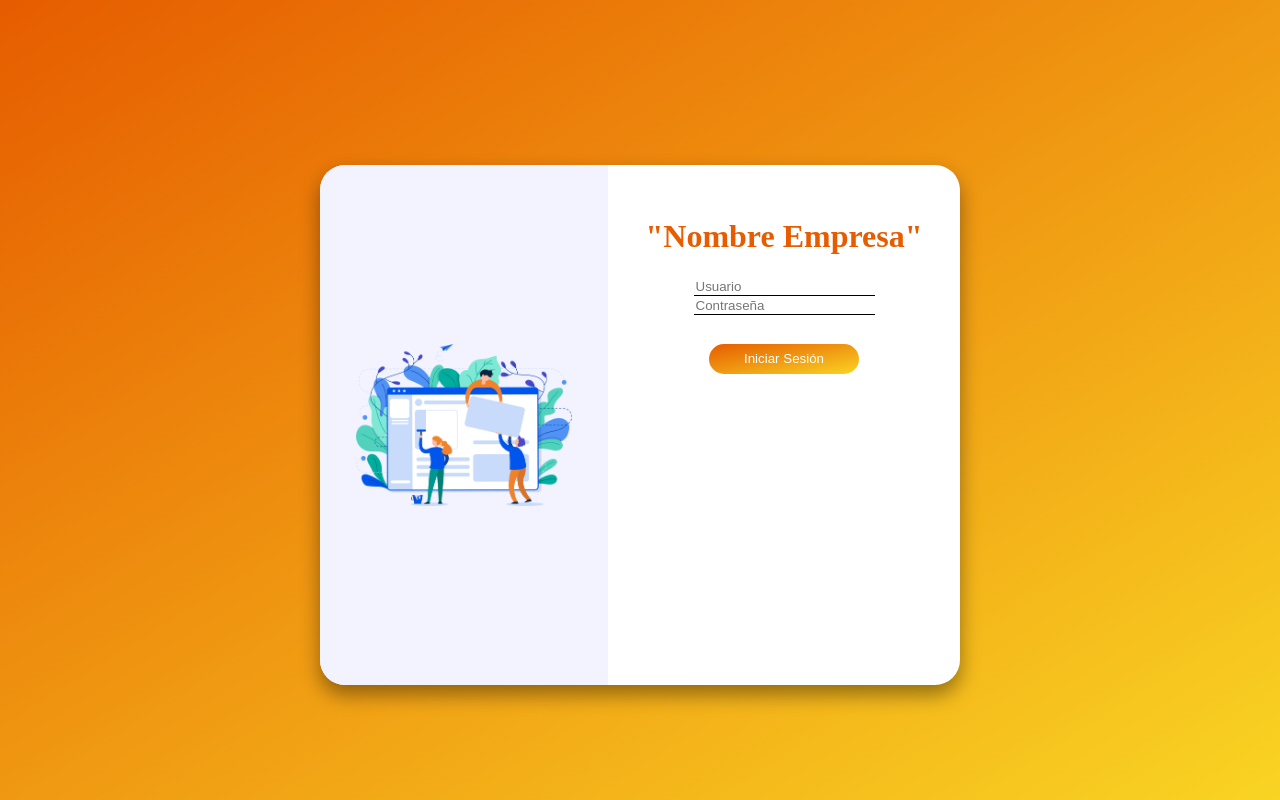
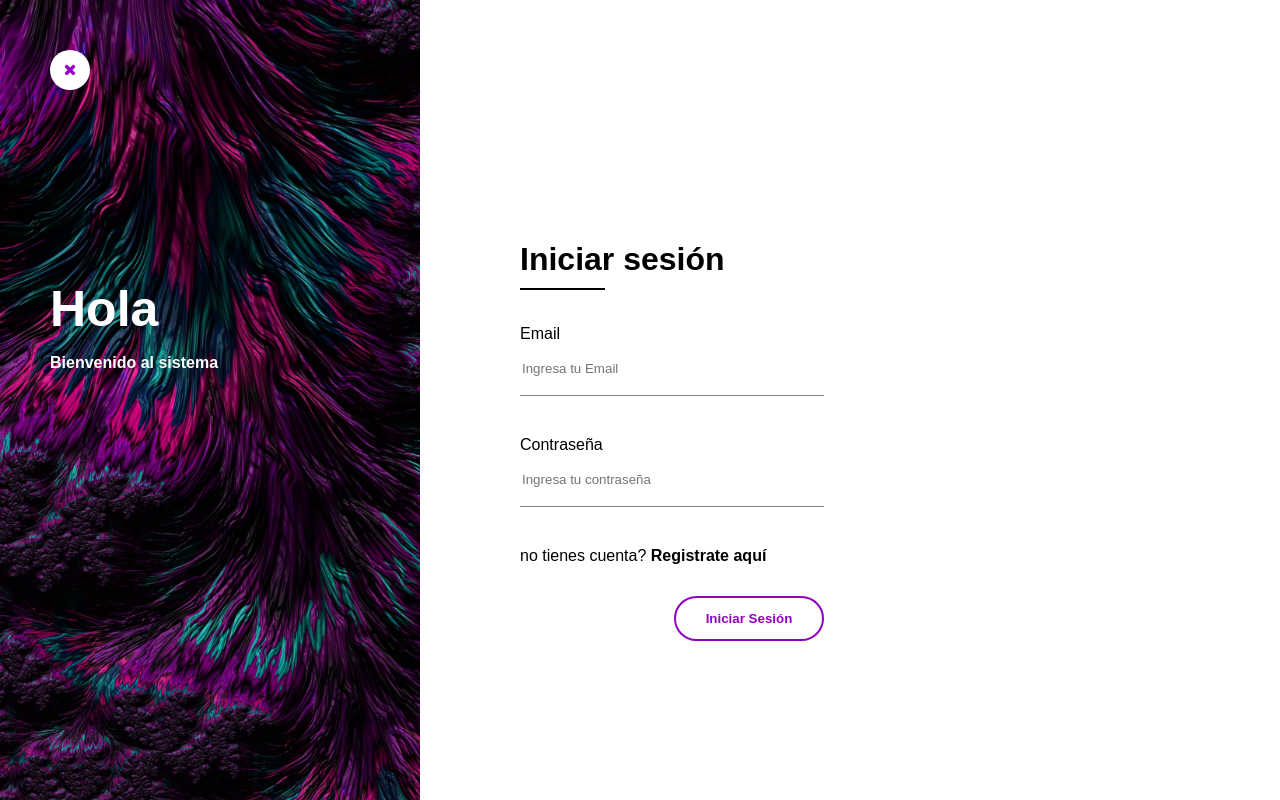
Before and after one commit to JuandaGarcia/ConstruccionSoftwareWeb, a PHP site: page /login.html in a window 1280 px wide. Run offline with PHP 8.4, Linux system fonts and the light colour scheme.

Commit message:
Login terminado (Faltan iconos en los imputs)

```diff
--- a/Vista/css/LoginRegister.css
+++ b/Vista/css/LoginRegister.css
@@ -1,31 +1,39 @@
 body {
-    background: linear-gradient(to bottom right, #e65c00, #F9D423);
-    background-size: 100vw 100vh;
-}
-
-.contenedor {
-    margin: 25px 0px;
     display: flex;
-    width: 50vw;
-    height: 65vh;
-    border-radius: 25px;
+    width: 100vw;
+    height: 100vh;
     background-color: white;
-    position: absolute;
-    top: 50%;
-    left: 50%;
-    transform: translate(-50%,-50%);
-    box-shadow: 0px 10px 20px rgba(0, 0, 0, 0.4);
-    overflow: hidden;
+    margin: 0px;
+    padding: 0px;
+    font-family: 'Product Sans', sans-serif;
+    font-weight: normal;
 }
 
 .seccion-imagen{
-    background-color: rgb(242, 243, 255);
+    background-image: url(../img/login.jpg);
     background-size: cover;
-    height: 100%;
-    width: 50%;
-    display: flex;
+    max-height: 100vh;
+    width: 25vw;
+    display: block;
     align-items: center;
     justify-content: center;
+    padding: 50px;
+    color: white;
+}
+
+.seccion-imagen h1{
+    font-size: 50px;
+    margin: 0px;
+}
+
+.texto {
+    position: fixed;
+    top: 35vh;
+}
+
+a {
+    text-decoration: none;
+    color: black;
 }
 
 .imagen{
@@ -33,29 +41,143 @@ body {
 }
 
 .seccion-formulario{
-    height: 100%;
-    width: 50%;
+    height: 100vh;
+    max-width: 75vw;
+    display: flex;
+    align-items: center;
+    justify-content: center;
+    color: black;
+    padding-right: 300px;
+    padding-left: 100px;
+}
+.seccion-formulario p {
+    margin-top: 0px;
+}
+
+.seccion-formulario h1 {
+    margin-bottom: 0px;
+}
+
+.linea{
+    border-top: 2px solid black;
+    width: 85px;
+    margin: 10px 0px;
+    margin-bottom: 35px;
+    display: block;
+}
+
+.boton-salir{
+    width: 40px;
+    height: 40px;
+    border-radius: 50%;
+    background-color: white;
+    display: inherit;
+    line-height: 40px;
+    text-align: center;
+    color: #9300c0;
+}
+
+.boton-salir:hover{
+    color: white;
+    background-color: #9300c0;
+}
+
+.formulario{
+    position: relative;
+}
+
+.boton-iniciar{
+    background: transparent;
+    border: 2px solid #9300c0;
+    color: #9300c0;
+    border-radius: 50px;
+    height: 45px;
+    width: 150px;
     display: block;
     text-align: center;
-    align-items: center;
-    justify-content: center;
-    color: #e65c00;
-    padding: 5%;
+    margin-top: 5%;
+    outline: none;
+    font-weight: bold;
+    font-family: 'Product Sans', sans-serif;
+    position: absolute;
+    right: 0;
 }
 
-.boton{
-    background: linear-gradient(to bottom right, #e65c00, #F9D423);
-    border: none;
+.boton-iniciar:hover {
+    background-color: #9300c0;
     color: white;
-    border-radius: 50px;
-    height: 30px;
-    width: 150px;
-    display: initial;
-    text-align: center;
-    margin-top: 10%;
-}
+  }
 
 .imput-text{
     border: none;
-    border-bottom: 1px solid black;
+    width: 300px;
+    height: 50px;
+    border-bottom: 1px solid gray;
+    margin-bottom: 40px;
+    outline: none;
+    font-family: 'Product Sans', sans-serif;
+    font-weight: normal;
 }
+
+.imput-text:focus {
+    border-bottom: 1px solid #9300c0;
+}
+
+@font-face {
+    font-family: 'fontello';
+    src: url('../fonts/fontello.eot?4266752');
+    src: url('../fonts/fontello.eot?4266752#iefix') format('embedded-opentype'),
+         url('../fonts/fontello.woff2?4266752') format('woff2'),
+         url('../fonts/fontello.woff?4266752') format('woff'),
+         url('../fonts/fontello.ttf?4266752') format('truetype'),
+         url('../fonts/fontello.svg?4266752#fontello') format('svg');
+    font-weight: normal;
+    font-style: normal;
+  }
+  /* Chrome hack: SVG is rendered more smooth in Windozze. 100% magic, uncomment if you need it. */
+  /* Note, that will break hinting! In other OS-es font will be not as sharp as it could be */
+  /*
+  @media screen and (-webkit-min-device-pixel-ratio:0) {
+    @font-face {
+      font-family: 'fontello';
+      src: url('../font/fontello.svg?4266752#fontello') format('svg');
+    }
+  }
+  */
+
+   [class^="icon-"]:before, [class*=" icon-"]:before {
+    font-family: "fontello";
+    font-style: normal;
+    font-weight: normal;
+    speak: none;
+
+    display: inline-block;
+    text-decoration: inherit;
+    width: 1em;
+    margin-right: .2em;
+    text-align: center;
+    /* opacity: .8; */
+
+    /* For safety - reset parent styles, that can break glyph codes*/
+    font-variant: normal;
+    text-transform: none;
+
+    /* fix buttons height, for twitter bootstrap */
+    line-height: 1em;
+
+    /* Animation center compensation - margins should be symmetric */
+    /* remove if not needed */
+    margin-left: .2em;
+
+    /* you can be more comfortable with increased icons size */
+    /* font-size: 120%; */
+
+    /* Font smoothing. That was taken from TWBS */
+    -webkit-font-smoothing: antialiased;
+    -moz-osx-font-smoothing: grayscale;
+
+    /* Uncomment for 3D effect */
+    /* text-shadow: 1px 1px 1px rgba(127, 127, 127, 0.3); */
+  }
+
+  .icon-cancel:before { content: '\e801'; } /* '' */
--- a/Vista/login.html
+++ b/Vista/login.html
@@ -4,21 +4,35 @@
     <meta charset="UTF-8">
     <meta name="viewport" content="width=device-width, initial-scale=1.0">
     <meta http-equiv="X-UA-Compatible" content="ie=edge">
+    <title>Iniciar sesión</title>
+    <link rel="stylesheet" href="fonts/ProductSansBold.ttf">
     <link rel="stylesheet" href="css/LoginRegister.css">
     <title>Iniciar sesión</title>
 </head>
 <body>
-    <div class="contenedor">
-        <section class="seccion-imagen">
-            <img class="imagen" src="img/login.png" alt="LoginRegister">
-        </section>
-        <form class="seccion-formulario">
-            <h1>"Nombre Empresa"</h1>
-            <input class="imput-text" type="text" placeholder="Usuario">
+    <section class="seccion-imagen">
+        <i class="icon-cancel boton-salir"></i>
+        <div class="texto">
+            <h1>Hola</h1>
+            <p><strong>Bienvenido al sistema</strong></p>
+        </div>
+    </section>
+    <div class="seccion-formulario">
+        <form class="formulario">
 
-            <input class="imput-text" type="password" placeholder="Contraseña">
+            <h1>Iniciar sesión</h1>
 
-            <input class="boton" type="submit"  value="Iniciar Sesión">
+            <figure class="linea"></figure>
+
+            <label for="Email">Email</label><br>
+            <input class="imput-text" type="email" id="Email" placeholder="Ingresa tu Email"><br>
+
+            <label for="password">Contraseña</label><br>
+            <input class="imput-text" type="password" id="password" placeholder="Ingresa tu contraseña">
+
+            <p>no tienes cuenta? <a href=""><strong>Registrate aquí</strong></a></p>
+
+            <input class="boton-iniciar" type="submit"  value="Iniciar Sesión">
         </form>
     </div>
 </body>
```
Also changed, not shown: Vista/fonts/ProductSansBold.ttf (added), Vista/fonts/fontello.ttf (added), Vista/fonts/fontello.woff (added), Vista/fonts/fontello.woff2 (added), Vista/img/login.jpg (added), Vista/img/login.png (deleted), 2 other files.
